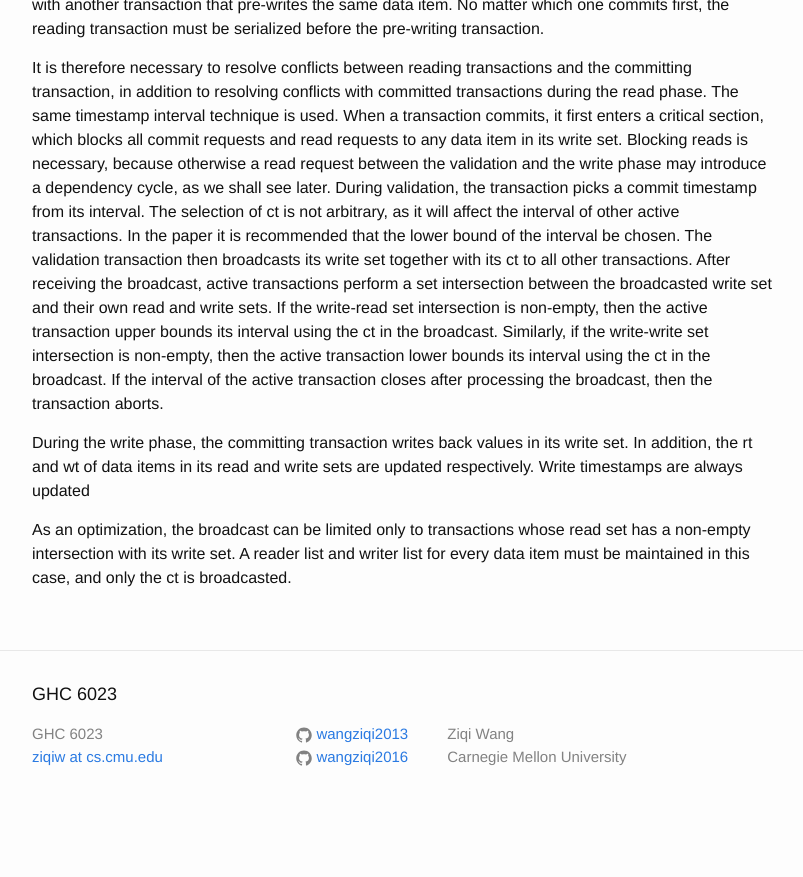
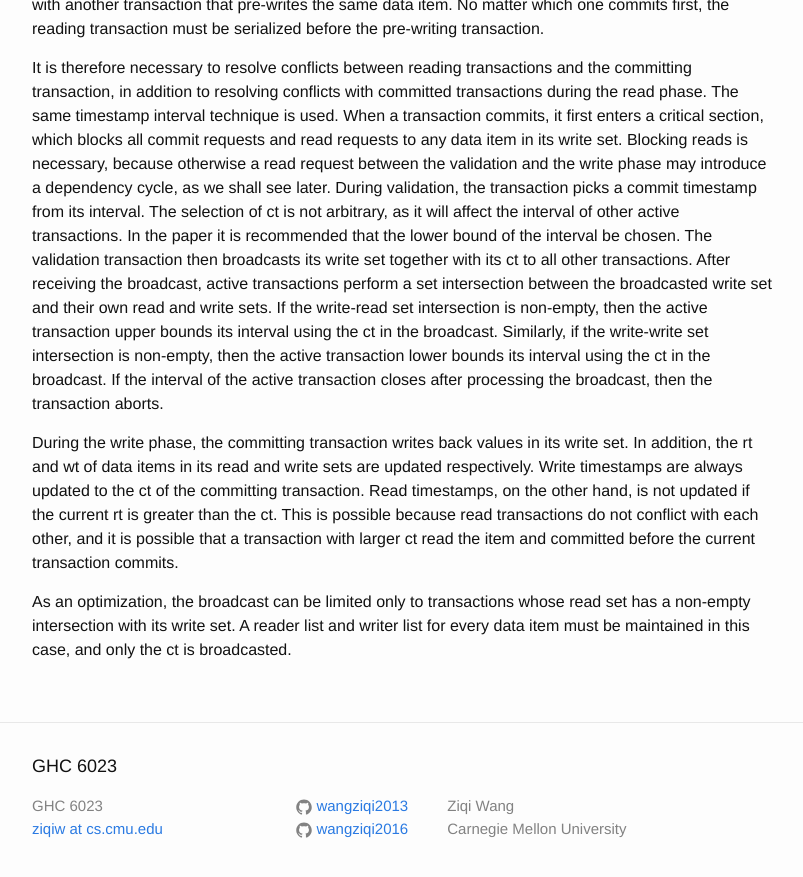
Before and after one commit to wangziqi2013/wangziqi2013.github.io, a Jekyll site: the page built from _posts/2018-04-07-Concurrent-Certifications-by-Intervals-of-ts-in-distributed-dbms.markdown, in a window 1280 px wide and 900 px high, scrolled down 3070 px. Shown: the top 877 px of the window, without its empty margins (238-1041 px from the left). Built offline with Jekyll 4.4.1, drawn with Linux system fonts in a browser that asks for light colours; before the commit the page ends 3898 px from its top, so only the background shows below that.

Commit message:
Finish ts update

```diff
--- a/_posts/2018-04-07-Concurrent-Certifications-by-Intervals-of-ts-in-distributed-dbms.markdown
+++ b/_posts/2018-04-07-Concurrent-Certifications-by-Intervals-of-ts-in-distributed-dbms.markdown
@@ -139,7 +139,10 @@ then the active transaction lower bounds its interval using the ct in the broadc
 transaction closes after processing the broadcast, then the transaction aborts.
 
 During the write phase, the committing transaction writes back values in its write set. In addition, the rt and
-wt of data items in its read and write sets are updated respectively. Write timestamps are always updated
+wt of data items in its read and write sets are updated respectively. Write timestamps are always updated to
+the ct of the committing transaction. Read timestamps, on the other hand, is not updated if the current rt
+is greater than the ct. This is possible because read transactions do not conflict with each other, and it is possible
+that a transaction with larger ct read the item and committed before the current transaction commits.
 
 As an optimization, the broadcast
 can be limited only to transactions whose read set has a non-empty intersection with its write set. A reader list
```
